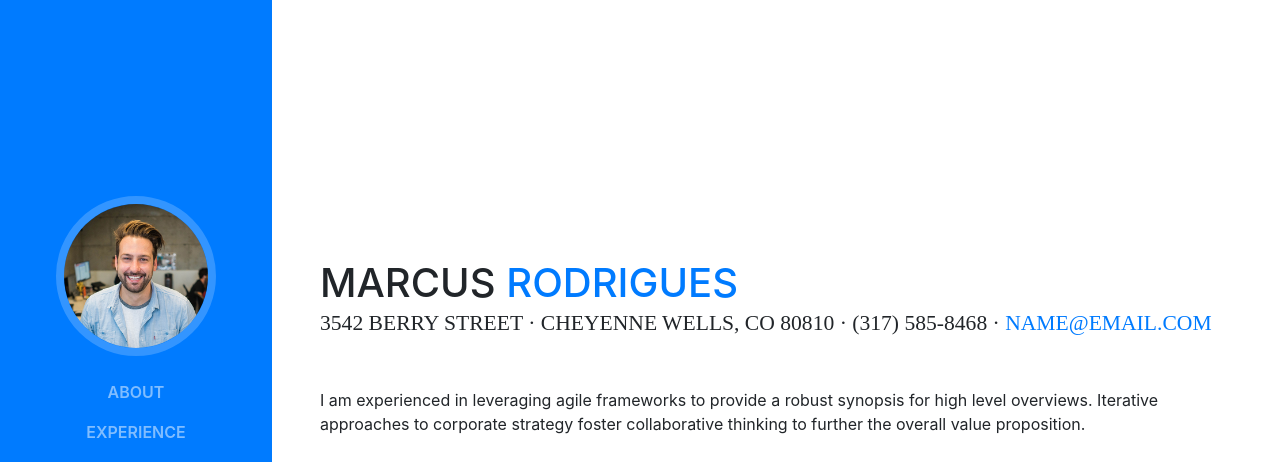
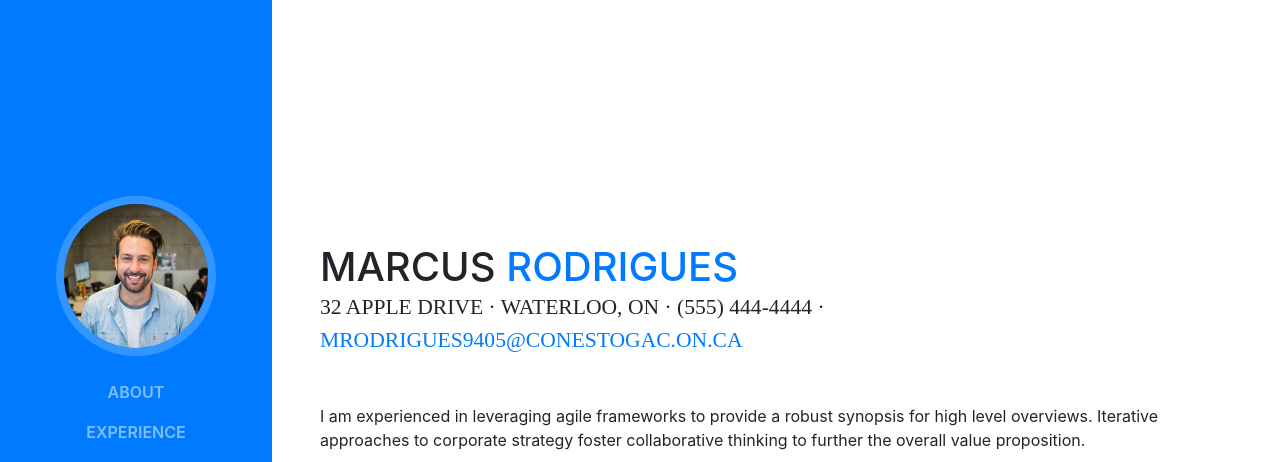
Before and after one commit to mrodrigues95/website, a website with bundled scripts: page index.html in a window 1280 px wide. Shown: the top 462 px of the page. Built offline with nearby package versions, Linux system fonts and the light colour scheme; a web font is replaced by a local one.

Commit message:
change address and email

```diff
--- a/index.html
+++ b/index.html
@@ -68,8 +68,8 @@
           <h1 class="mb-0">Marcus
             <span class="text-primary">Rodrigues</span>
           </h1>
-          <div class="subheading mb-5">3542 Berry Street · Cheyenne Wells, CO 80810 · (317) 585-8468 ·
-            <a href="mailto:name@email.com">name@email.com</a>
+          <div class="subheading mb-5">32 Apple Drive · Waterloo, ON · (555) 444-4444 ·
+            <a href="mailto:name@email.com">mrodrigues9405@conestogac.on.ca</a>
           </div>
           <p class="mb-5">I am experienced in leveraging agile frameworks to provide a robust synopsis for high level overviews. Iterative approaches to corporate strategy foster collaborative thinking to further the overall value proposition.</p>
           <ul class="list-inline list-social-icons mb-0">
```
